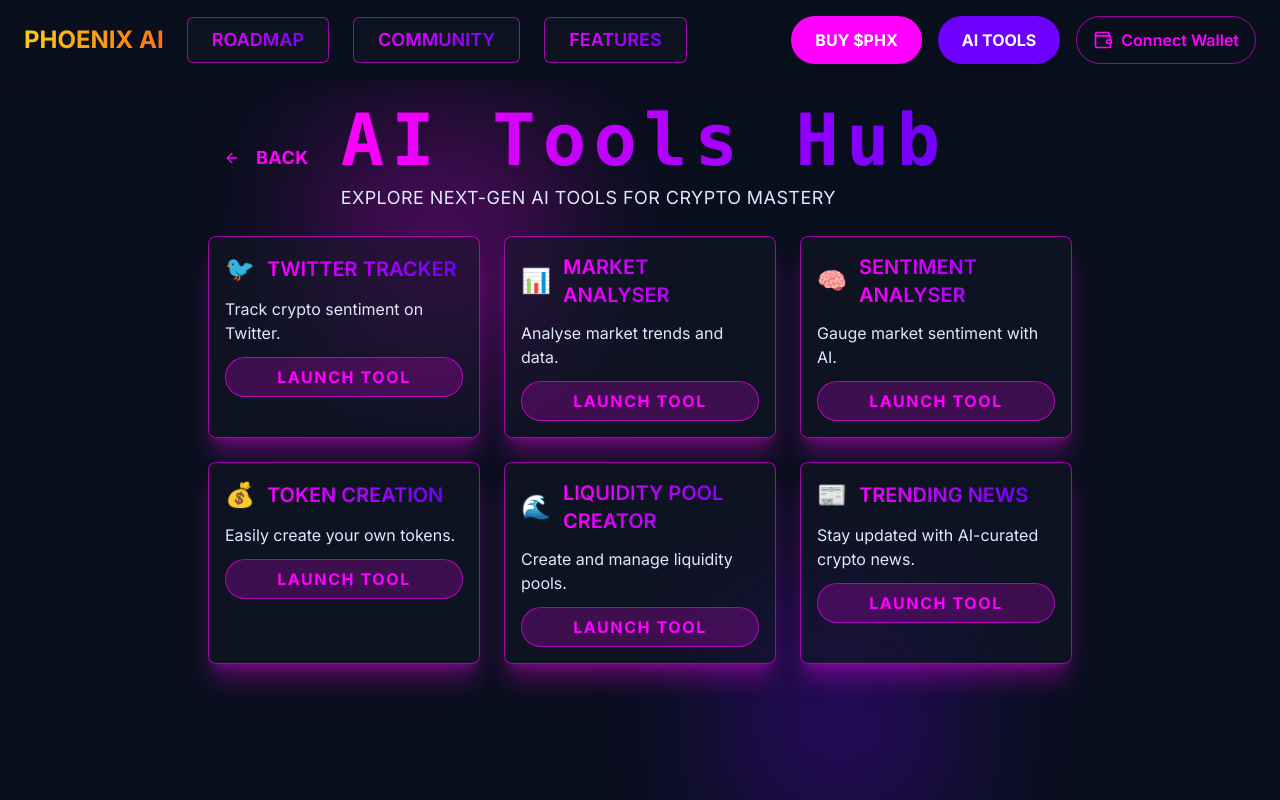
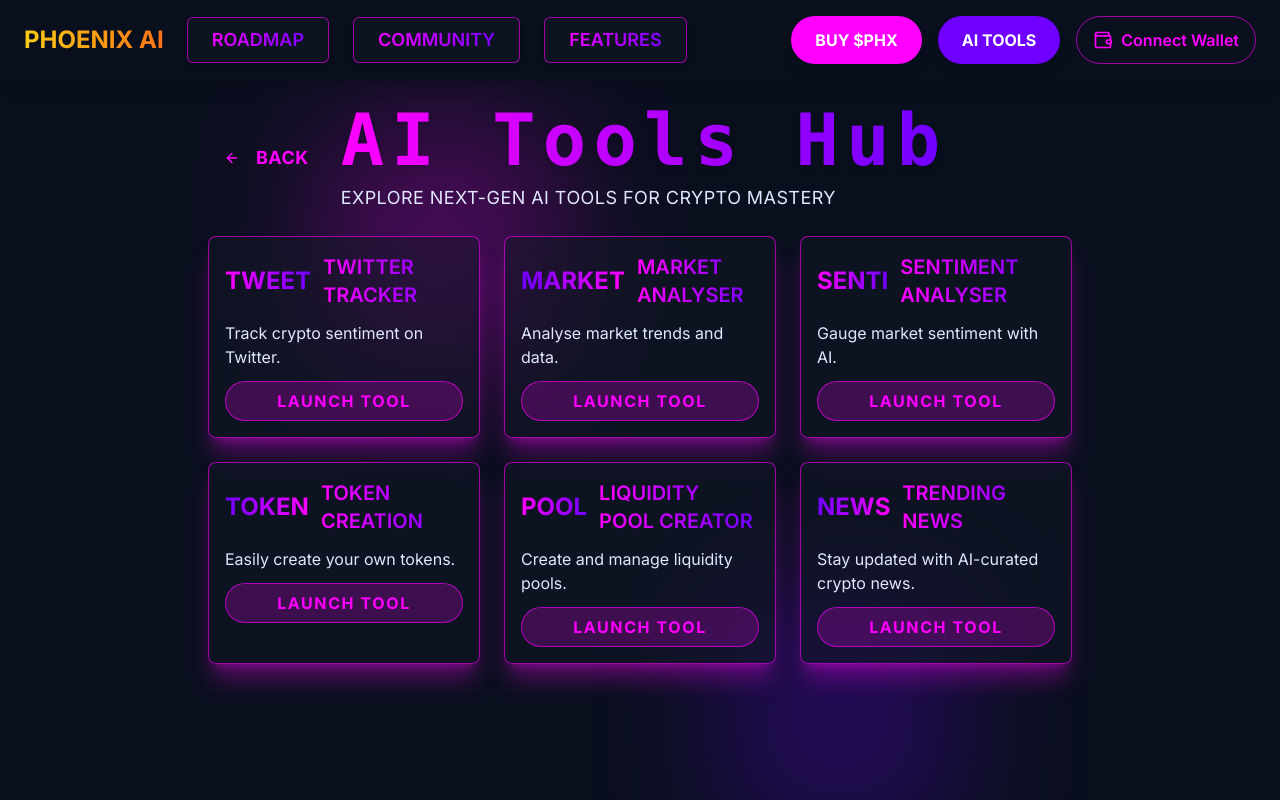
Before and after one commit to TSS-MARKET/PHXAI, a React (Vite) app: page /ai-tools in a window 1280 px wide. Shown: the top 800 px of the page. Built offline with nearby package versions, Linux system fonts and the light colour scheme.

Commit message:
Update AiTools text logos

```diff
--- a/src/pages/AiTools.tsx
+++ b/src/pages/AiTools.tsx
@@ -4,37 +4,61 @@ import { ArrowLeft, Lock } from "lucide-react";
 import { useNavigate } from "react-router-dom";
 import { motion, AnimatePresence } from "framer-motion";
 
-// Tools Data
+// Define AI Tools with creative logo text instead of emoji icons
 const tools = [
   {
     name: "Twitter Tracker",
     description: "Track crypto sentiment on Twitter.",
-    icon: <span className="text-[#ff00ff] text-2xl">🐦</span>,
+    icon: (
+      <span className="text-2xl font-bold bg-gradient-to-r from-[#ff00ff] to-[#6f00ff] bg-clip-text text-transparent">
+        TWEET
+      </span>
+    ),
   },
   {
     name: "Market Analyser",
     description: "Analyse market trends and data.",
-    icon: <span className="text-[#6f00ff] text-2xl">📊</span>,
+    icon: (
+      <span className="text-2xl font-bold bg-gradient-to-r from-[#6f00ff] to-[#ff00ff] bg-clip-text text-transparent">
+        MARKET
+      </span>
+    ),
   },
   {
     name: "Sentiment Analyser",
     description: "Gauge market sentiment with AI.",
-    icon: <span className="text-[#ff00ff] text-2xl">🧠</span>,
+    icon: (
+      <span className="text-2xl font-bold bg-gradient-to-r from-[#ff00ff] to-[#6f00ff] bg-clip-text text-transparent">
+        SENTI
+      </span>
+    ),
   },
   {
     name: "Token Creation",
     description: "Easily create your own tokens.",
-    icon: <span className="text-[#6f00ff] text-2xl">💰</span>,
+    icon: (
+      <span className="text-2xl font-bold bg-gradient-to-r from-[#6f00ff] to-[#ff00ff] bg-clip-text text-transparent">
+        TOKEN
+      </span>
+    ),
   },
   {
     name: "Liquidity Pool Creator",
     description: "Create and manage liquidity pools.",
-    icon: <span className="text-[#ff00ff] text-2xl">🌊</span>,
+    icon: (
+      <span className="text-2xl font-bold bg-gradient-to-r from-[#ff00ff] to-[#6f00ff] bg-clip-text text-transparent">
+        POOL
+      </span>
+    ),
   },
   {
     name: "Trending News",
     description: "Stay updated with AI-curated crypto news.",
-    icon: <span className="text-[#6f00ff] text-2xl">📰</span>,
+    icon: (
+      <span className="text-2xl font-bold bg-gradient-to-r from-[#6f00ff] to-[#ff00ff] bg-clip-text text-transparent">
+        NEWS
+      </span>
+    ),
   },
 ];
 
@@ -43,7 +67,6 @@ export default function AiTools() {
   const [selectedTool, setSelectedTool] = useState<string | null>(null);
 
   const handleBack = () => {
-    // Return to previous page if possible, else go home
     if (window.history.state && window.history.state.idx > 0) {
       navigate(-1);
     } else {
@@ -61,8 +84,8 @@ export default function AiTools() {
 
       {/* Page Container */}
       <div className="relative z-10 max-w-4xl mx-auto px-4 py-6">
-        {/* Back Button */}
-        <div className="flex items-center gap-4 mb-6">
+        {/* Back Button + Title */}
+        <div className="flex flex-col sm:flex-row items-center gap-4 mb-6">
           <Button
             variant="ghost"
             className="text-[#ff00ff] hover:text-[#6f00ff] transition-all"
@@ -83,7 +106,7 @@ export default function AiTools() {
           </div>
         </div>
 
-        {/* AI Tools Grid */}
+        {/* Tools Grid */}
         <motion.div
           initial={{ opacity: 0, y: 20 }}
           animate={{ opacity: 1, y: 0 }}
```
